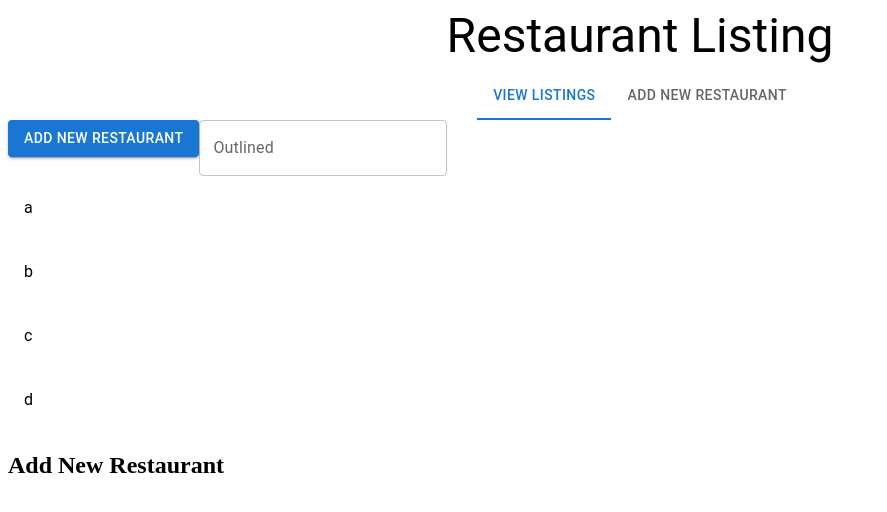
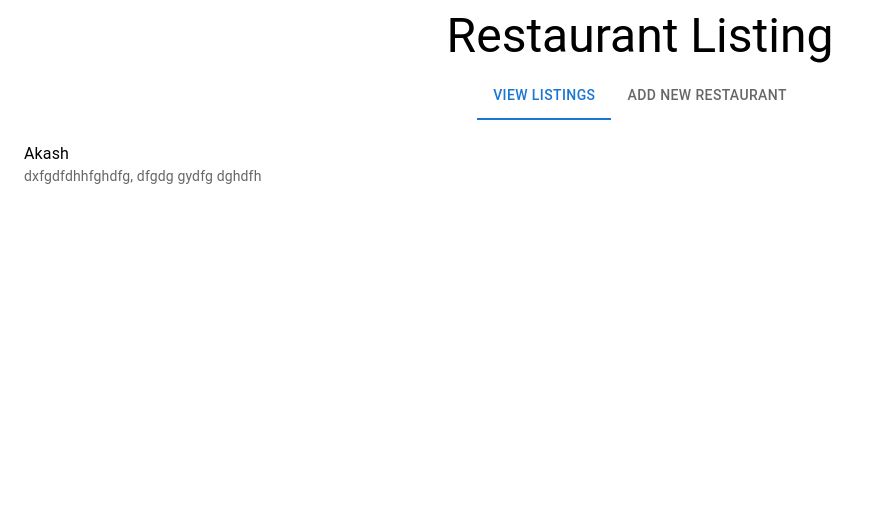
Before and after one commit to Paramjeet-27/Restaurant-Listing, a React (Vite) app in the folder FrontEnd/: page / in a window 1280 px wide. Shown: the top 512 px of the page, without its empty margins (0-887 px from the left). Built offline with nearby package versions, Linux system fonts and the light colour scheme.

Commit message:
FE-Form Completion

```diff
--- a/FrontEnd/src/App.jsx
+++ b/FrontEnd/src/App.jsx
@@ -1,12 +1,10 @@
 import "./App.css";
-import AddRestaurant from "./pages/AddRestaurant";
-import Home from "./pages/Home";
+import PageRoutes from "./routes/PageRoutes";
 
 function App() {
   return (
     <>
-      <Home />
-      <AddRestaurant />
+      <PageRoutes />
     </>
   );
 }
--- a/FrontEnd/src/components/CustButton/CustButton.jsx
+++ b/FrontEnd/src/components/CustButton/CustButton.jsx
@@ -3,7 +3,7 @@ import Button from "@mui/material/Button";
 const CustButton = () => {
   return (
     <>
-      <Button variant="contained">Add New Restaurant</Button>
+      <Button variant="contained">Container</Button>
     </>
   );
 };
--- a/FrontEnd/src/components/CustList/CustList.jsx
+++ b/FrontEnd/src/components/CustList/CustList.jsx
@@ -5,13 +5,27 @@ import ListItemText from "@mui/material/ListItemText";
 import { useState } from "react";
 
 const CustList = () => {
-  const [resDetails, setResDetails] = useState(["a", "b", "c", "d"]);
+  const array = [
+    {
+      res_name: "Akash",
+      address: "dxfgdfdhhfghdfg",
+      contact: "dfgdg gydfg dghdfh ",
+      isEdditing: false,
+      edditing_res_name: "Akash",
+      edditing_address: "dxfgdfdhhfghdfg",
+      edditing_contact: "dfgdg gydfg dghdfh ",
+    },
+  ];
+  const [resDetails, setResDetails] = useState(array);
   const resList = resDetails.map((ele, index) => (
     <>
       <List key={index}>
         <ListItem disablePadding>
           <ListItemButton>
-            <ListItemText primary={ele} />
+            <ListItemText
+              primary={ele.res_name}
+              secondary={`${ele.address}, ${ele.contact}`}
+            />
           </ListItemButton>
         </ListItem>
       </List>
--- /dev/null
+++ b/FrontEnd/src/components/Form/Form.jsx
@@ -0,0 +1,44 @@
+import Button from "@mui/material/Button";
+import Input from "../Input/Input";
+
+const Form = () => {
+  return (
+    <>
+      <div
+        style={{
+          display: "flex",
+          flexDirection: "column",
+        }}
+      >
+        <Input
+          required="true"
+          label="Restaurant Name"
+          variant="filled"
+          id="filled-basic"
+        />
+        <Input
+          required="true"
+          label="Address"
+          variant="filled"
+          id="filled-basic"
+        />
+        <Input
+          required="true"
+          label="Email ID"
+          variant="filled"
+          id="filled-basic"
+        />
+        <Input
+          required="true"
+          label="Phone Number"
+          variant="filled"
+          id="filled-basic"
+        />
+      </div>
+      <Button sx={{ mx: 50, my: 5 }} variant="contained">
+        Add New Restaurant
+      </Button>
+    </>
+  );
+};
+export default Form;
--- a/FrontEnd/src/components/Input/Input.jsx
+++ b/FrontEnd/src/components/Input/Input.jsx
@@ -1,9 +1,15 @@
 import TextField from "@mui/material/TextField";
 
-const Input = () => {
+const Input = ({ required, label, variant, id }) => {
   return (
     <>
-      <TextField id="outlined-basic" label="Outlined" variant="outlined" />
+      <TextField
+        sx={{ mx: 40, my: 1 }}
+        required={required}
+        id={id}
+        label={label}
+        variant={variant}
+      />
     </>
   );
 };
--- a/FrontEnd/src/components/Nav/Nav.jsx
+++ b/FrontEnd/src/components/Nav/Nav.jsx
@@ -2,6 +2,8 @@ import Box from "@mui/material/Box";
 import Tabs from "@mui/material/Tabs";
 import Tab from "@mui/material/Tab";
 import { useState } from "react";
+import { useNavigate } from "react-router-dom";
+import routes from "../../routes/routes.json";
 
 const Nav = () => {
   const [value, setValue] = useState(0);
@@ -10,12 +12,17 @@ const Nav = () => {
     setValue(newValue);
   };
 
+  const navigate = useNavigate();
+
   return (
     <>
       <Box sx={{ width: "100%", bgcolor: "background.paper" }}>
         <Tabs value={value} onChange={handleChange} centered>
-          <Tab label="View Listings" />
-          <Tab label="Add New Restaurant" />
+          <Tab label="View Listings" onClick={() => navigate(routes.HOME)} />
+          <Tab
+            label="Add New Restaurant"
+            onClick={() => navigate(routes.ADD_NEW_RESTAURANT)}
+          />
         </Tabs>
       </Box>
     </>
--- a/FrontEnd/src/main.jsx
+++ b/FrontEnd/src/main.jsx
@@ -1,6 +1,11 @@
 import React from "react";
 import ReactDOM from "react-dom/client";
 import App from "./App.jsx";
+import { BrowserRouter } from "react-router-dom";
 import "./index.css";
 
-ReactDOM.createRoot(document.getElementById("root")).render(<App />);
+ReactDOM.createRoot(document.getElementById("root")).render(
+  <BrowserRouter>
+    <App />
+  </BrowserRouter>
+);
--- a/FrontEnd/src/pages/AddRestaurant.jsx
+++ b/FrontEnd/src/pages/AddRestaurant.jsx
@@ -1,7 +1,22 @@
+import Box from "@mui/material/Box";
+import Typography from "@mui/material/Typography";
+import Nav from "../components/Nav/Nav";
+import Form from "../components/Form/Form";
+
 const AddRestaurant = () => {
   return (
     <>
-      <h2>Add New Restaurant</h2>
+      <Box sx={{ width: "100%" }}>
+        <Typography
+          variant="h3"
+          gutterBottom
+          sx={{ textAlign: "center", m: 1 }}
+        >
+          Restaurant Listing
+        </Typography>
+      </Box>
+      <Nav />
+      <Form />
     </>
   );
 };
--- a/FrontEnd/src/pages/Home.jsx
+++ b/FrontEnd/src/pages/Home.jsx
@@ -1,8 +1,6 @@
 import Box from "@mui/material/Box";
 import Typography from "@mui/material/Typography";
-import CustButton from "../components/CustButton/CustButton";
 import CustList from "../components/CustList/CustList";
-import Input from "../components/Input/Input";
 import Nav from "../components/Nav/Nav";
 
 const Home = () => {
@@ -18,8 +16,6 @@ const Home = () => {
         </Typography>
       </Box>
       <Nav />
-      <CustButton />
-      <Input />
       <CustList />
     </>
   );
--- /dev/null
+++ b/FrontEnd/src/routes/PageRoutes.jsx
@@ -0,0 +1,14 @@
+import AddRestaurant from "../pages/AddRestaurant";
+import Home from "../pages/Home";
+import routes from "./routes.json";
+import { Route, Routes } from "react-router-dom";
+
+const PageRoutes = () => {
+  return (
+    <Routes>
+      <Route path={routes.HOME} element={<Home />} />
+      <Route path={routes.ADD_NEW_RESTAURANT} element={<AddRestaurant />} />
+    </Routes>
+  );
+};
+export default PageRoutes;
--- /dev/null
+++ b/FrontEnd/src/routes/routes.json
@@ -0,0 +1,4 @@
+{
+  "HOME": "/",
+  "ADD_NEW_RESTAURANT": "/add_new_restaurant"
+}
```
